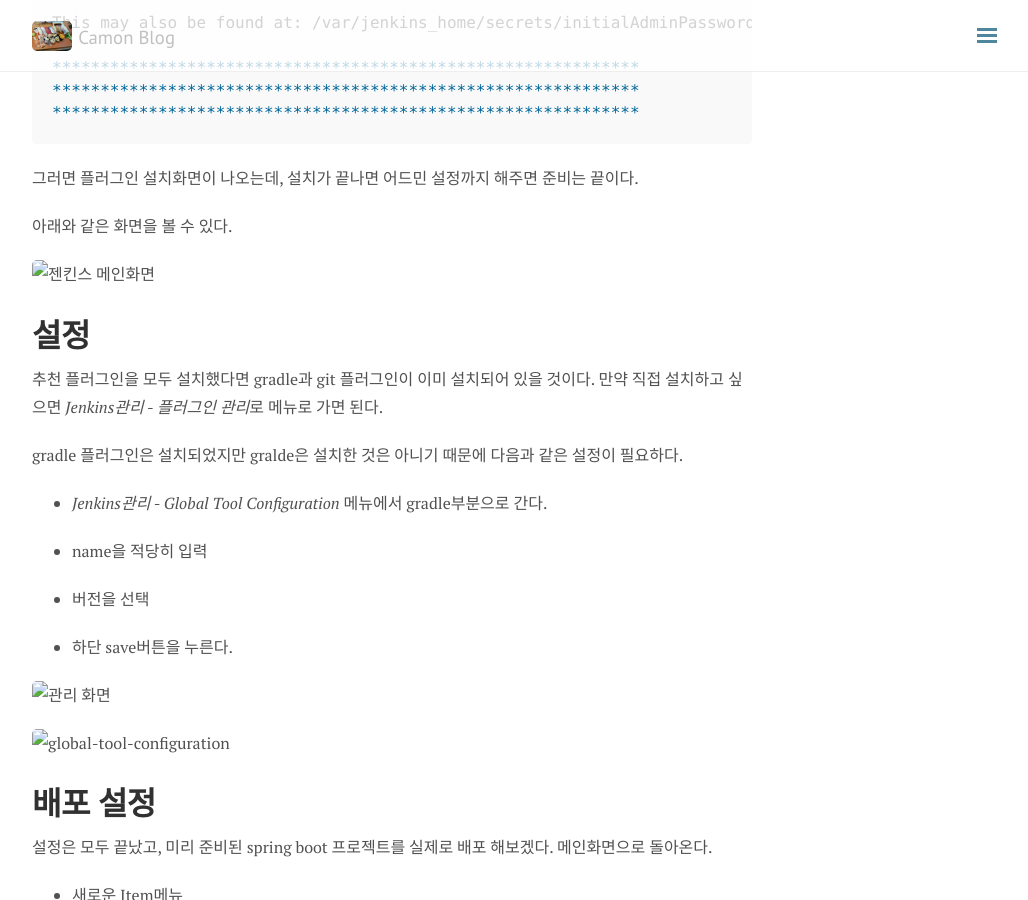
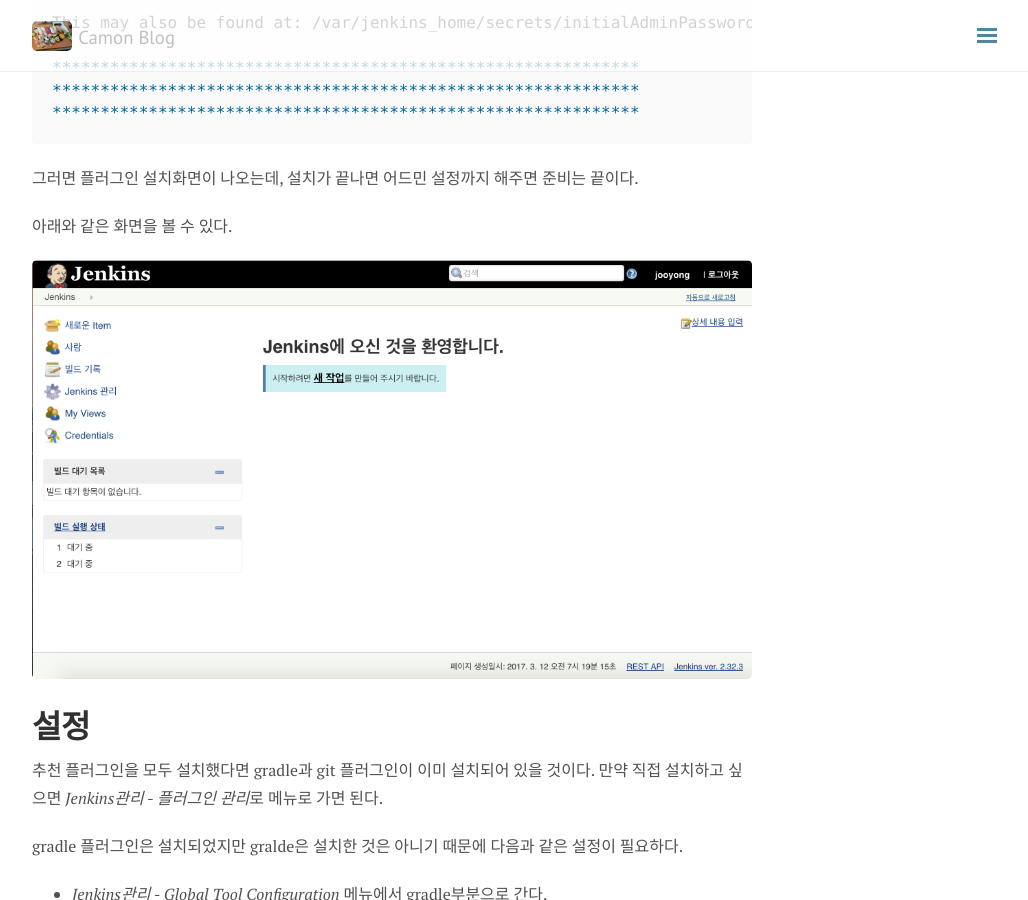
Before and after one commit to camon85/camon85.github.io, a Jekyll site: the page built from _posts/2017-03-12-jenkins-01.md, in a window 1280 px wide and 900 px high, scrolled down 808 px. Shown: the whole window, without its empty margins (248-1276 px from the left). Built offline with Jekyll 4.4.1, drawn with Linux system fonts in a browser that asks for light colours; nearby versions of some CDN libraries; comment, search, counter and statistics services are not loaded.

Commit message:
이미지 경로 수정

```diff
--- a/_posts/2017-03-12-jenkins-01.md
+++ b/_posts/2017-03-12-jenkins-01.md
@@ -42,7 +42,7 @@
 
 아래와 같은 화면을 볼 수 있다.
 
-![젠킨스 메인화면](../public/img/jenkins/main.png)
+![젠킨스 메인화면](/public/img/jenkins/main.png)
 
 # 설정
 추천 플러그인을 모두 설치했다면 gradle과 git 플러그인이 이미 설치되어 있을 것이다.
@@ -59,8 +59,8 @@
 - 하단 save버튼을 누른다.
 
 
-![관리 화면](../public/img/jenkins/manage.png)
-![global-tool-configuration](../public/img/jenkins/global-tool-configuration.png)
+![관리 화면](/public/img/jenkins/manage.png)
+![global-tool-configuration](/public/img/jenkins/global-tool-configuration.png)
 
 
 # 배포 설정
@@ -82,20 +82,20 @@
 
 - 하단 Save버튼을 누르면 끝
 
-![새로운 아이템1](../public/img/jenkins/new-item1.png)
-![새로운 아이템2](../public/img/jenkins/new-item2.png)
-![새로운 아이템3](../public/img/jenkins/new-item3.png)
-![새로운 아이템4](../public/img/jenkins/new-item4.png)
+![새로운 아이템1](/public/img/jenkins/new-item1.png)
+![새로운 아이템2](/public/img/jenkins/new-item2.png)
+![새로운 아이템3](/public/img/jenkins/new-item3.png)
+![새로운 아이템4](/public/img/jenkins/new-item4.png)
 
 # 배포
 다시 메인화면으로 돌아온다.
 boot deploy 아이템이 생성된 것을 볼 수 있을 것이다.
 
-![추가된 아이템](../public/img/jenkins/main-new-item.png)
+![추가된 아이템](/public/img/jenkins/main-new-item.png)
 
 느낌적인 느낌으로 우측에 있는 녹색 화살표 버튼을 눌러보자.
 
-![Job 실행](../public/img/jenkins/run-job.png)
+![Job 실행](/public/img/jenkins/run-job.png)
 
 좌측 하단에 빌드 실행 상태 바가 움직이는 것을 볼 수 있다.
 
@@ -104,8 +104,8 @@
 젠킨스가 어떤 일을 하고 있는지 볼 수 있다.
 
 
-![console output1](../public/img/jenkins/console-output1.png)
-![console output2](../public/img/jenkins/console-output2.png)
+![console output1](/public/img/jenkins/console-output1.png)
+![console output2](/public/img/jenkins/console-output2.png)
 
 
 
@@ -113,7 +113,7 @@
 
 > 완료되지 않고 무한히 돌고 있다.
 
-![Job이 종료되지 않는 문제](../public/img/jenkins/finish-problem.png)
+![Job이 종료되지 않는 문제](/public/img/jenkins/finish-problem.png)
 
 
 > 도커 컨테이너 내부에서 8888 포트로 실행 중이다. 호스트에서 실행된 것이 아니다.
```
Also changed, not shown: _posts/2017-02-13-firebase-memo-webapp.md (+1 -1 lines), _posts/2017-02-17-hello-docker.md (+6 -6 lines).
